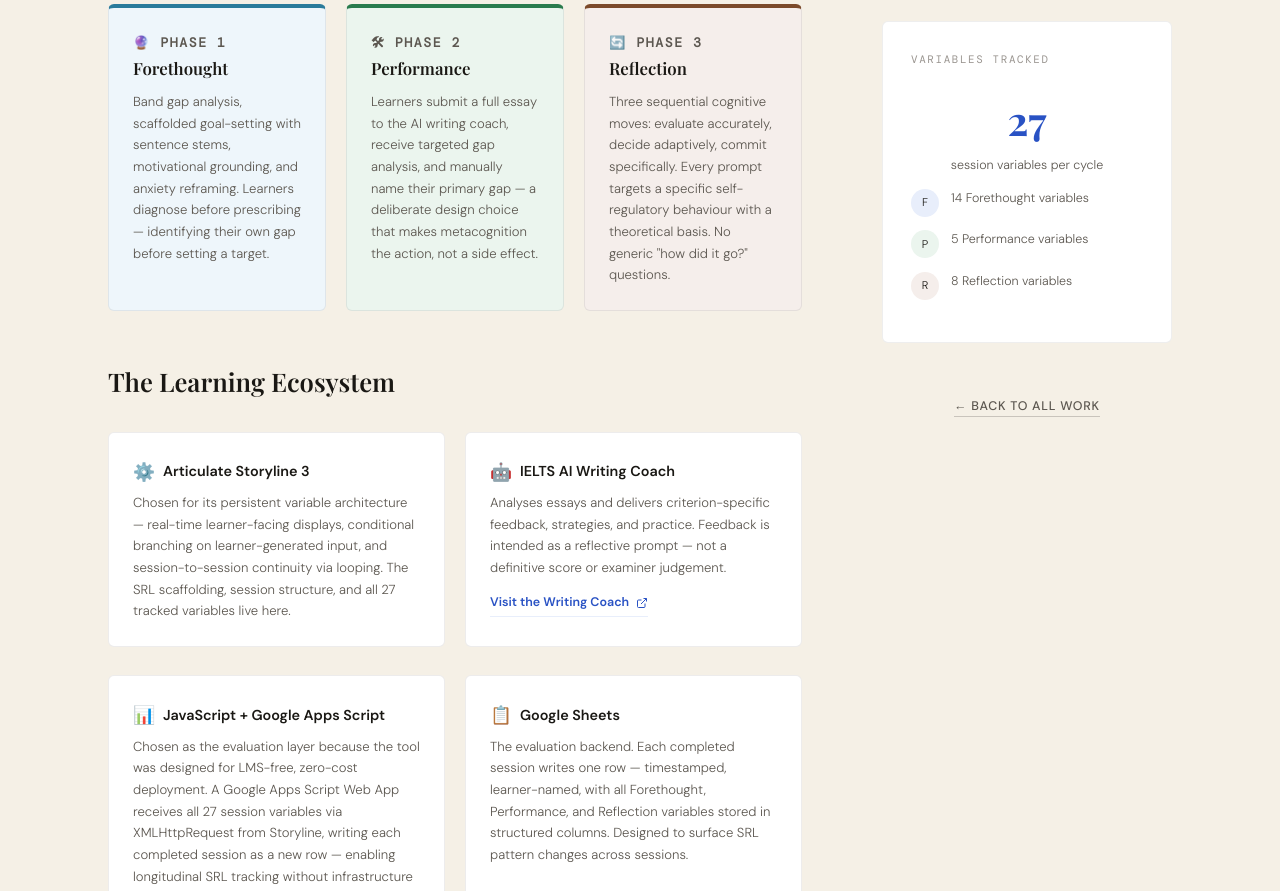
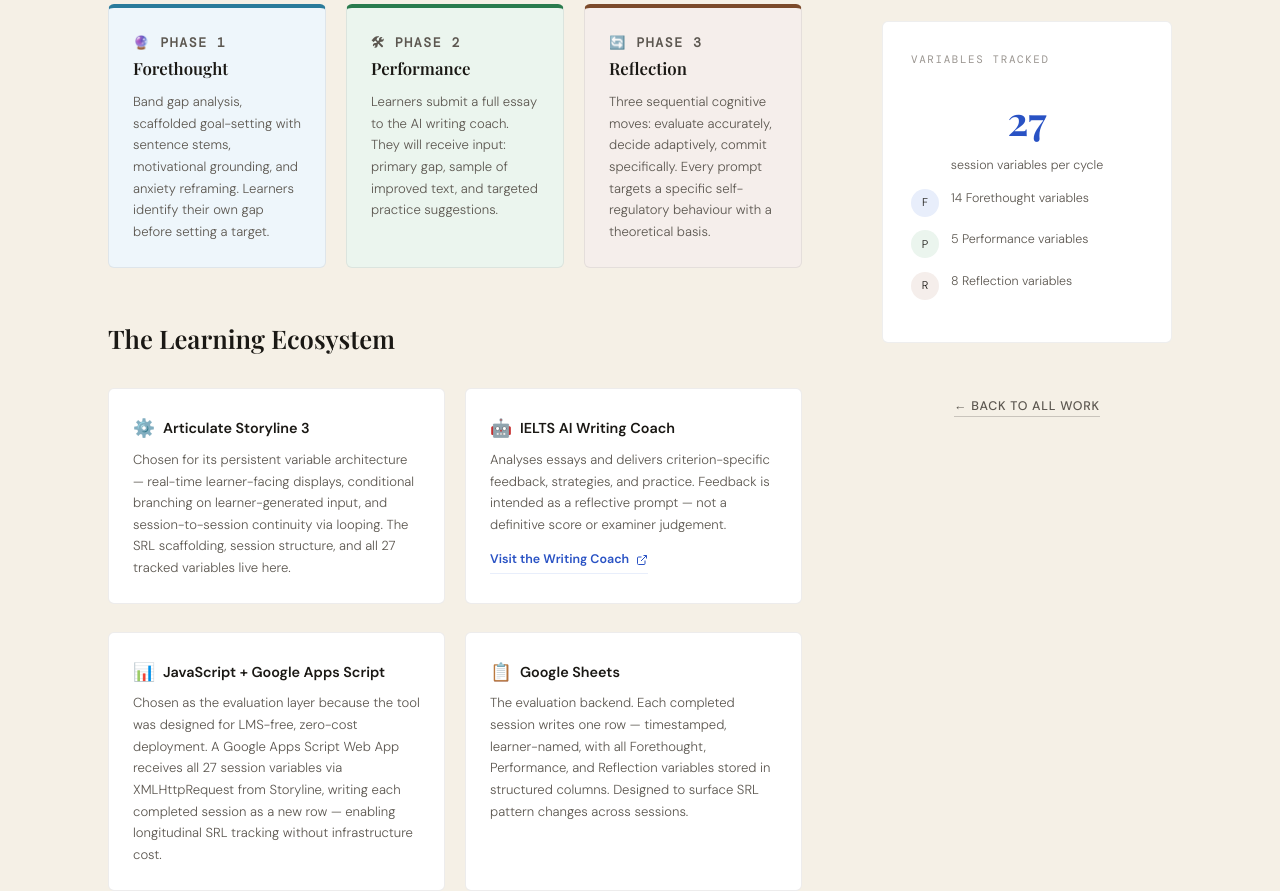
Before and after one commit to Haifa-Azzahra/haifa-azzahra.github.io, a plain HTML site: page projects/storyline-ielts.html in a window 1280 px wide. Shown: the part 1910-2801 px from the top of the page. Drawn offline with nearby package versions, Linux system fonts and the light colour scheme; a web font is replaced by a local one.

Commit message:
Update storyline-ielts.html

```diff
--- a/projects/storyline-ielts.html
+++ b/projects/storyline-ielts.html
@@ -229,17 +229,17 @@
         <div class="phase-card phase-card-forethought">
           <p class="phase-card-label">🔮 Phase 1</p>
           <div class="phase-card-title">Forethought</div>
-          <p>Band gap analysis, scaffolded goal-setting with sentence stems, motivational grounding, and anxiety reframing. Learners diagnose before prescribing — identifying their own gap before setting a target.</p>
+          <p>Band gap analysis, scaffolded goal-setting with sentence stems, motivational grounding, and anxiety reframing. Learners identify their own gap before setting a target.</p>
         </div>
         <div class="phase-card phase-card-performance">
           <p class="phase-card-label">🛠 Phase 2</p>
           <div class="phase-card-title">Performance</div>
-          <p>Learners submit a full essay to the AI writing coach, receive targeted gap analysis, and manually name their primary gap — a deliberate design choice that makes metacognition the action, not a side effect.</p>
+          <p>Learners submit a full essay to the AI writing coach. They will receive input: primary gap, sample of improved text, and targeted practice suggestions.</p>
         </div>
         <div class="phase-card phase-card-reflection">
           <p class="phase-card-label">🔄 Phase 3</p>
           <div class="phase-card-title">Reflection</div>
-          <p>Three sequential cognitive moves: evaluate accurately, decide adaptively, commit specifically. Every prompt targets a specific self-regulatory behaviour with a theoretical basis. No generic "how did it go?" questions.</p>
+          <p>Three sequential cognitive moves: evaluate accurately, decide adaptively, commit specifically. Every prompt targets a specific self-regulatory behaviour with a theoretical basis.</p>
         </div>
       </div>
 
```
